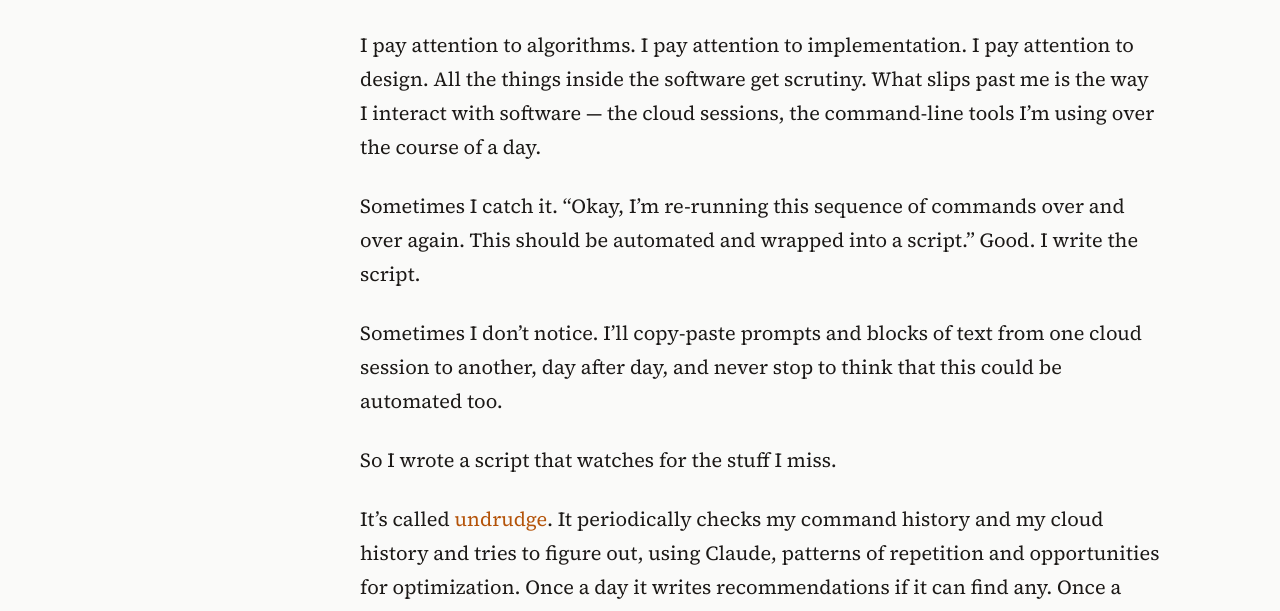
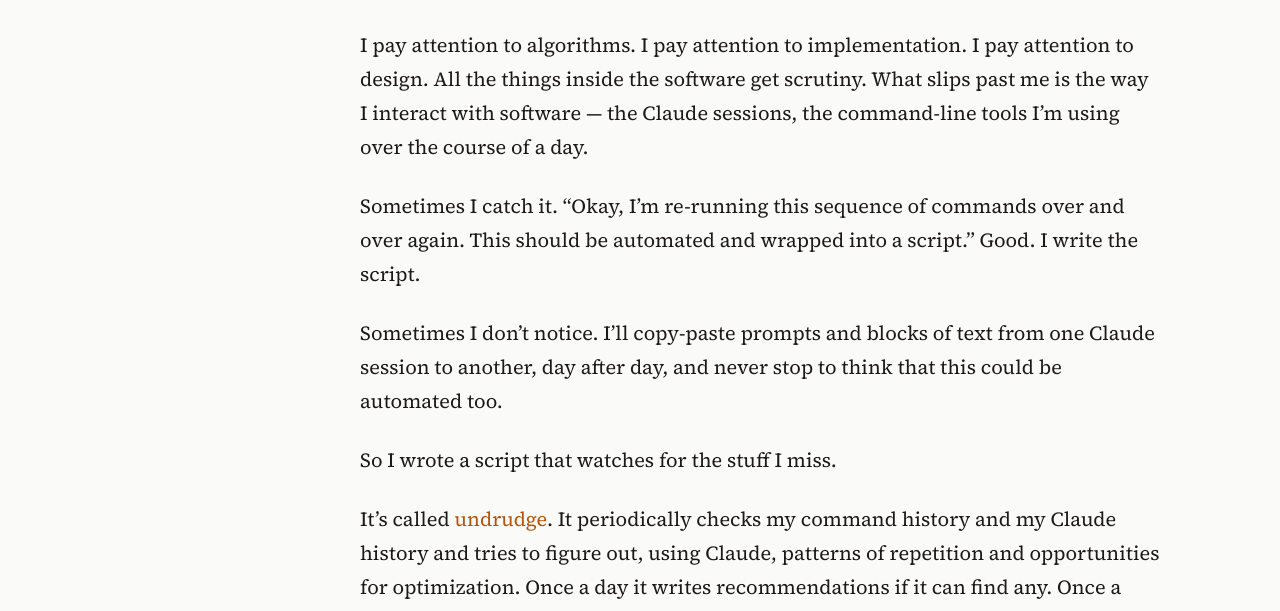
Before and after one commit to orlenko/blog, a Jekyll site: the page built from _posts/2026-05-04-undrudge.md, in a window 1280 px wide. Shown: the part 265-876 px from the top of the page. Built offline with Jekyll 4.4.1, drawn with Linux system fonts in a browser that asks for light colours; some of the changed text lies outside the part shown.

Commit message:
Fix cloud -> Claude dictation typo in undrudge post

```diff
--- a/_posts/2026-05-04-undrudge.md
+++ b/_posts/2026-05-04-undrudge.md
@@ -5,15 +5,15 @@
 
 There's a gap in what I optimize as a software engineer.
 
-I pay attention to algorithms. I pay attention to implementation. I pay attention to design. All the things inside the software get scrutiny. What slips past me is the way I interact with software — the cloud sessions, the command-line tools I'm using over the course of a day.
+I pay attention to algorithms. I pay attention to implementation. I pay attention to design. All the things inside the software get scrutiny. What slips past me is the way I interact with software — the Claude sessions, the command-line tools I'm using over the course of a day.
 
 Sometimes I catch it. "Okay, I'm re-running this sequence of commands over and over again. This should be automated and wrapped into a script." Good. I write the script.
 
-Sometimes I don't notice. I'll copy-paste prompts and blocks of text from one cloud session to another, day after day, and never stop to think that this could be automated too.
+Sometimes I don't notice. I'll copy-paste prompts and blocks of text from one Claude session to another, day after day, and never stop to think that this could be automated too.
 
 So I wrote a script that watches for the stuff I miss.
 
-It's called [undrudge](https://github.com/orlenko/undrudge). It periodically checks my command history and my cloud history and tries to figure out, using Claude, patterns of repetition and opportunities for optimization. Once a day it writes recommendations if it can find any. Once a week it goes over those recommendations at a higher level, looking for the bigger patterns underneath.
+It's called [undrudge](https://github.com/orlenko/undrudge). It periodically checks my command history and my Claude history and tries to figure out, using Claude, patterns of repetition and opportunities for optimization. Once a day it writes recommendations if it can find any. Once a week it goes over those recommendations at a higher level, looking for the bigger patterns underneath.
 
 Open source. MIT licensed. Free to use.
 
```
